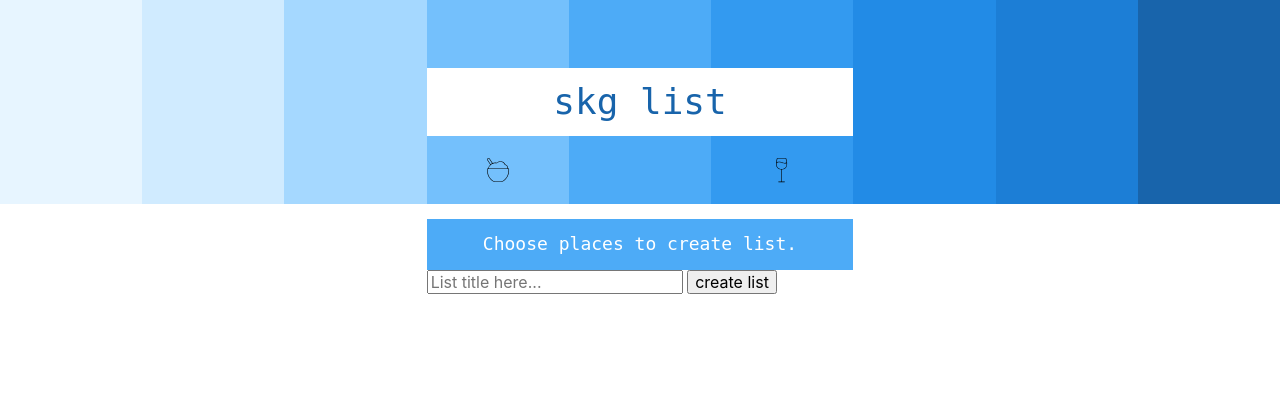
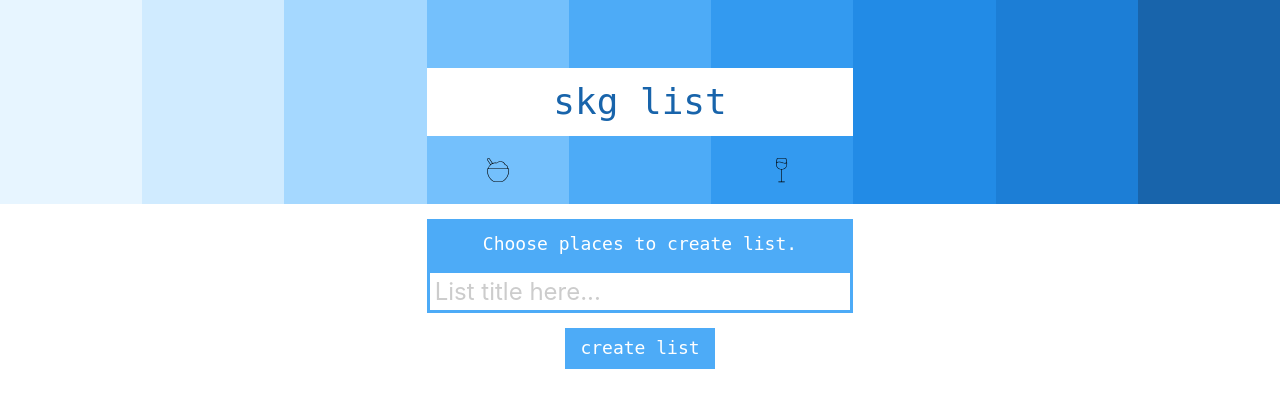
Before and after one commit to sirodoht/skglist.com, a Django app: page /list/ in a window 1280 px wide. Shown: the top 408 px of the page. Run offline with Django 3.2, Linux system fonts and the light colour scheme; data that the repository does not hold is empty.

Commit message:
add list styling

```diff
--- a/main/static/styles/main.css
+++ b/main/static/styles/main.css
@@ -382,6 +417,44 @@ a {
 
 .places-item-body-title {
     font-size: 24px;
+}
+
+.places-list {
+    text-align: center;
+    margin-bottom: 30px;
+}
+
+.places-list-input {
+    display: block;
+    box-sizing: border-box;
+    border: 3px solid #4dabf7;
+    font-size: 24px;
+    padding-left: 5px;
+    padding-right: 5px;
+    padding-top: 5px;
+    padding-bottom: 5px;
+    width: 100%;
+    margin-left: auto;
+    margin-right: auto;
+}
+
+.places-list-input::placeholder {
+    color: #ccc;
+}
+
+.places-list-submit {
+    cursor: pointer;
+    background: #4dabf7;
+    color: #fff;
+    font-family: monospace;
+    font-size: 18px;
+    text-align: center;
+    margin-top: 15px;
+    padding-top: 10px;
+    padding-bottom: 10px;
+    padding-right: 15px;
+    padding-left: 15px;
+    border: none;
 }
 
 .places-message {
```
Also changed, not shown: other parts of main/static/styles/main.css (+36 -0 lines).
